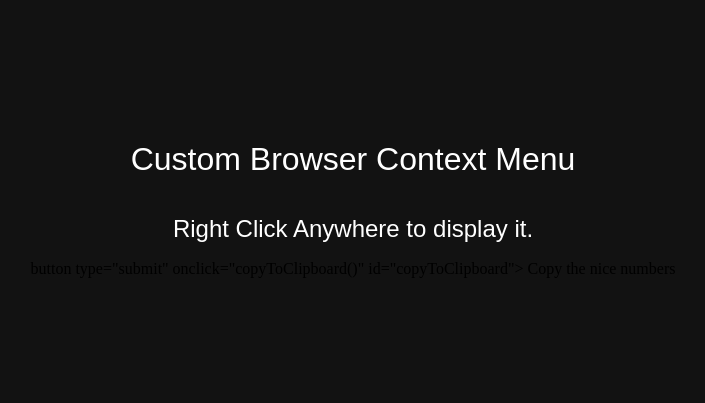
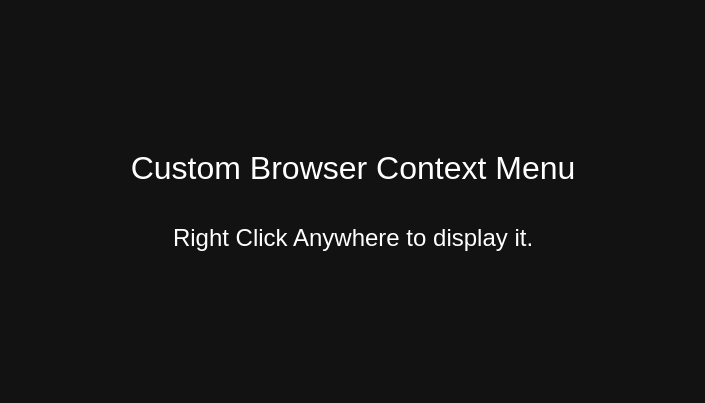
Before and after one commit to ValiantWind/Custom-Context-Menu, a plain HTML site: page index.html in a window 1280 px wide. Shown: the whole page, without its empty margins (287-992 px from the left). Drawn offline with nearby package versions, Linux system fonts and the light colour scheme; a web font is replaced by a local one.

Commit message:
adjusted stuff

```diff
--- a/index.html
+++ b/index.html
@@ -19,9 +19,6 @@
 				<div is="google-cast-button" class="option">Cast...</div>
 				<div class="option">Option 7</div>
 			</div>
-      button type="submit" onclick="copyToClipboard()" id="copyToClipboard">
-        Copy the nice numbers
-      </button>
     </div>
     <script src="https://cdnjs.cloudflare.com/ajax/libs/axios/0.27.2/axios.min.js"></script>
 <script src="script.js"></script>
```
Also changed, not shown: 1 other file.
